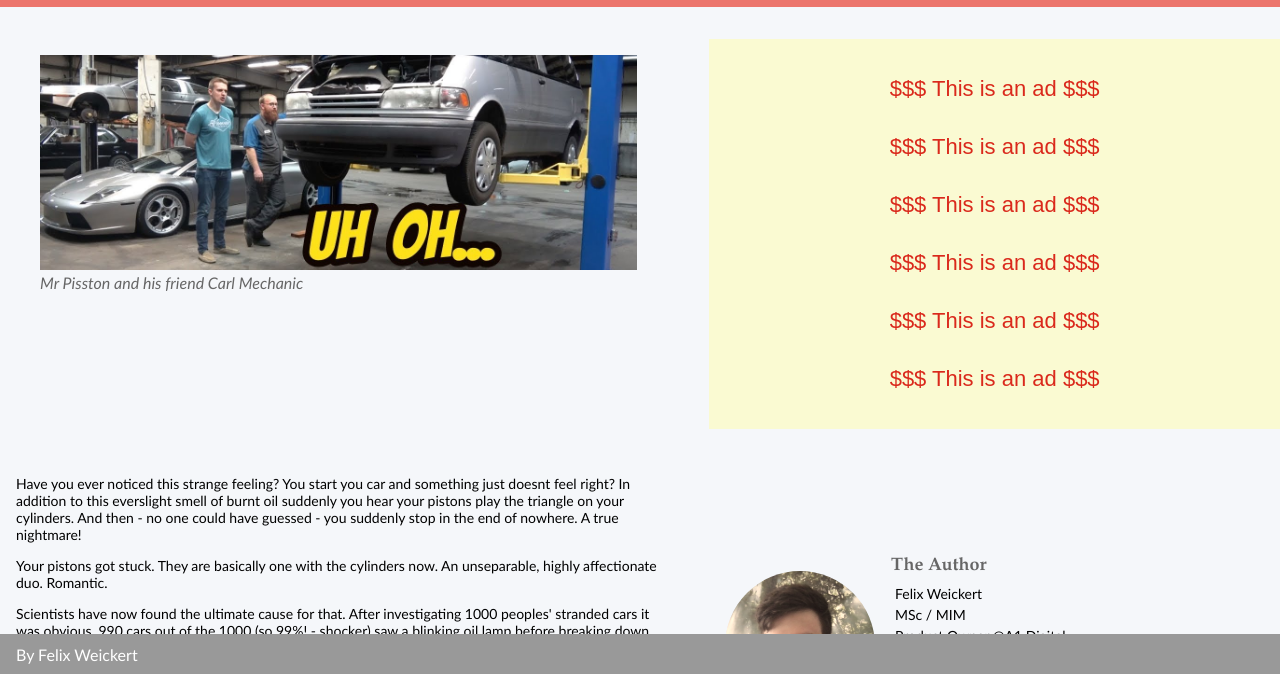
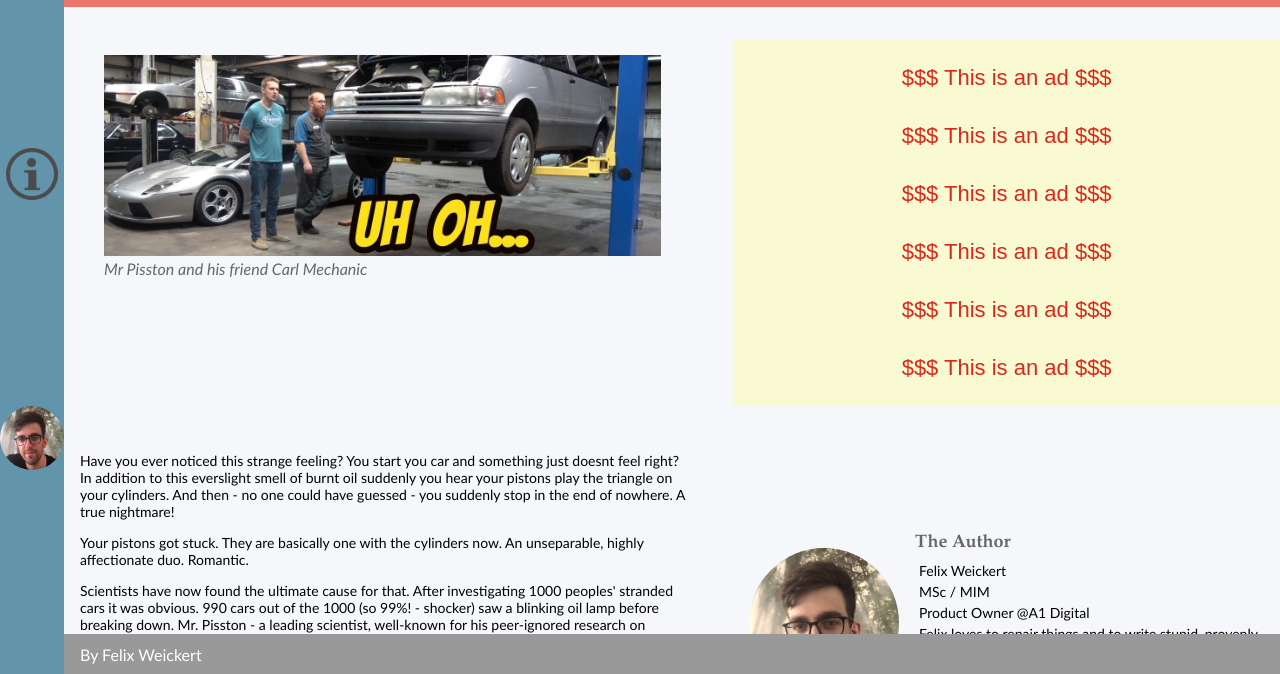
Before and after one commit to 3rpse-ai/Personal-Blog-Website, a plain HTML site: page root/pages/article.html in a window 1280 px wide. Shown: the part 126-800 px from the top of the page. Drawn offline with Linux system fonts and the light colour scheme.

Commit message:
feat: Navigation Bar / Final Changes Now final changes after code review are added.

```diff
--- a/root/css/article.css
+++ b/root/css/article.css
@@ -36,6 +36,12 @@
     align-items: center;
     padding: 0 var(--spacing04);
   }
+}
+
+p{
+  font-weight: normal;
+  text-decoration: none;
+  font-style: normal;
 }
 
 .heading {
--- a/root/css/main.css
+++ b/root/css/main.css
@@ -65,6 +65,9 @@ blockquote {
 p {
     font-family: "Optima";
     font-size: var(--font-size-basic);
+    font-weight: bold;
+    font-style: italic;
+    text-decoration: underline;
 }
 
 .title-bar {
@@ -75,7 +78,7 @@ p {
     margin: 0;
 }
 
-.header {
+header {
     display: flex;
     flex-direction: row;
     justify-items: flex-start;
@@ -87,13 +90,28 @@ p {
     ;
 }
 
-.header a {
+nav{
+    background-color: var(--section-bg-color-blue);
+    grid-area: nav;
+    display: flex;
+    padding-left: var(--spacing04);
+}
+
+nav a {
 height: 100%;
+width: 100%;
+align-content: center;
+justify-content: center;
+align-items: center;
 display: flex;
 align-items: center;
 }
 
-.header img {
+#author{
+border-radius: 50%;
+}
+
+nav img {
 display: flex;
 align-items: center;
 height: 70%;
@@ -102,7 +120,55 @@ p {
 width: auto;
 }
 
-.footer {
+.container {
+display: grid;
+height: 100%;
+grid-template-columns: 1fr;
+grid-template-rows: 8% 7% 80% 5%;
+grid-template-areas:
+"hd"
+"nav"
+"main"
+"ft";
+}
+
+
+/* Large Screens */
+
+@media (min-width:901px) {
+.container {
+display: grid;
+height: 100%;
+grid-template-columns: 5% 95%;
+grid-template-rows: 8% 87% 5%;
+grid-template-areas:
+"nav hd"
+"nav main"
+"nav ft";
+}
+
+nav{
+    grid-area: nav;
+    display: flex;
+    width: 100%;
+    flex-direction: column;
+    justify-content: center;
+    padding: 4px 0px;
+}
+
+nav a {
+    align-items: flex-start;
+    background-color: transparent;
+    padding: 0px 8px;
+}
+
+nav img {
+width: 100%;
+height: auto;
+}
+}
+
+footer {
     grid-area: ft;
     display: flex;
     font-family: "Optima";
--- a/root/pages/article.html
+++ b/root/pages/article.html
@@ -11,14 +11,22 @@
 
 <body>
   <div class="container">
-    <div class="header">
+    <header>
+      <h1 class=title-bar>
+          Felix' Blog
+      </h1>
+  </header>
+  <nav>
       <a href="../index.html">
-        <img id="homebutton" src="../images/home.png" />
+          <img id="homebutton" src="../images/home.png" />
       </a>
-      <h1 class=title-bar>
-        Felix' Blog
-      </h1>
-    </div>
+      <a href="../pages/info.html">
+          <img src="../images/info-icon.png" />
+      </a>
+      <a href="../pages/author.html">
+          <img id="author" src="../images/author.jpg" />
+      </a>
+  </nav>
 
     <div class="content article">
       <div class="heading">
@@ -84,10 +92,9 @@
             <img src="../images/twitter.png" alt="facebook" />
           </a>
         </div>
-
       </div>
     </div>
-    <div class="footer">By Felix Weickert</div>
+    <footer>By Felix Weickert</footer>
   </div>
 </body>
 
```
Also changed, not shown: root/index.html (+14 -7 lines), root/pages/author.html (added, +14 -0 lines), root/pages/info.html (added, +13 -0 lines), root/images/info-icon.png (added). Lines whose indentation alone changed are shown as unchanged.
